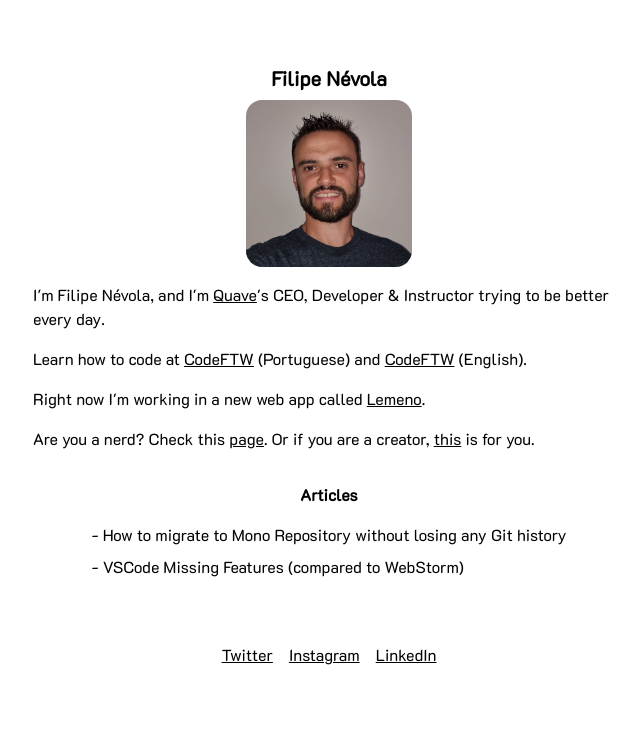
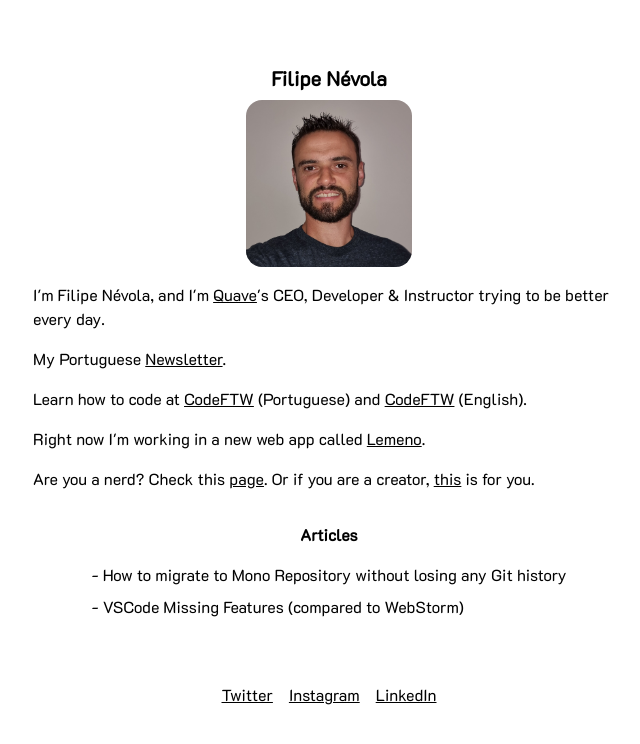
Before and after one commit to filipenevola/filipenevola, a Next.js app: page / in a window 1280 px wide. Shown: the top 744 px of the page, without its empty margins (311-951 px from the left). Built offline with nearby package versions, Linux system fonts and the light colour scheme.

Commit message:
Update index.js

```diff
--- a/pages/index.js
+++ b/pages/index.js
@@ -18,6 +18,10 @@
           href="https://quave.dev"
           className="underline">Quave</a>'s CEO, Developer & Instructor trying
           to be better every day.</p>
+
+<p>My Portuguese <a
+          href="https://news.lemeno.io/filipe-nevola"
+          className="underline">Newsletter</a>.</p>
 
         <p>Learn how to code at <a
           href="https://codeftw.dev"
```
